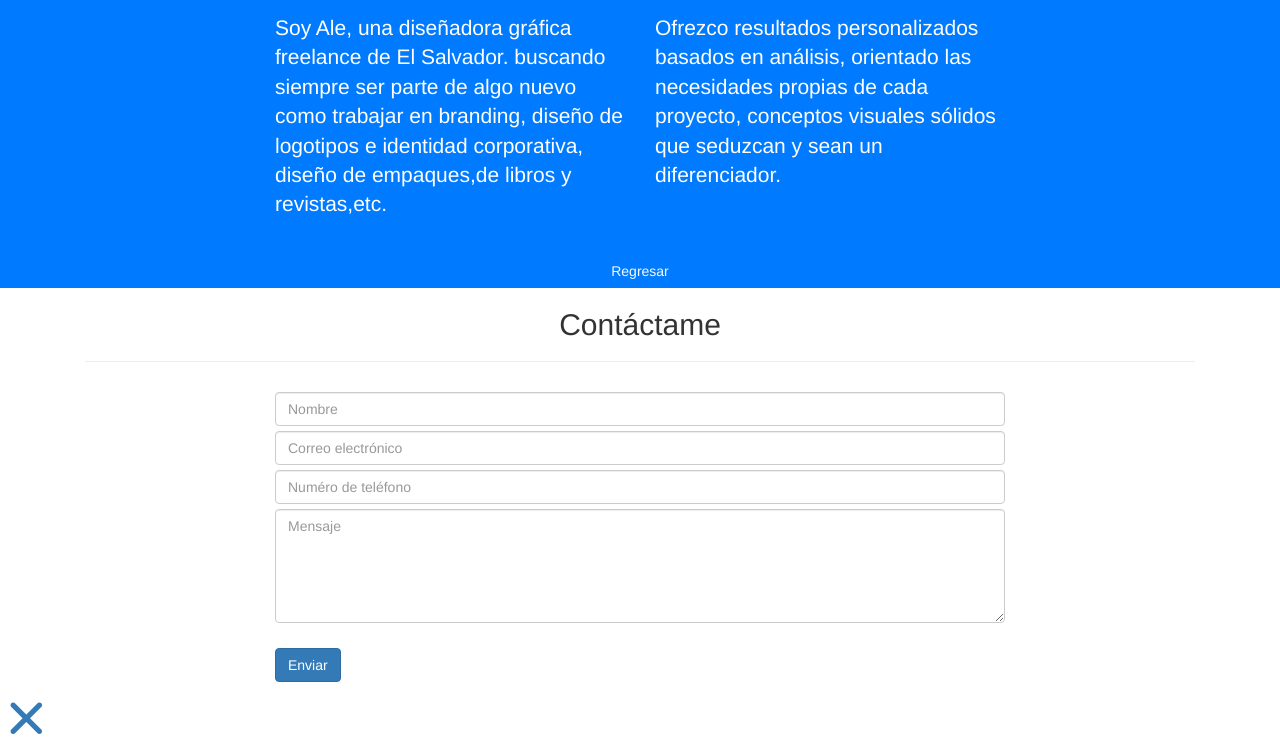
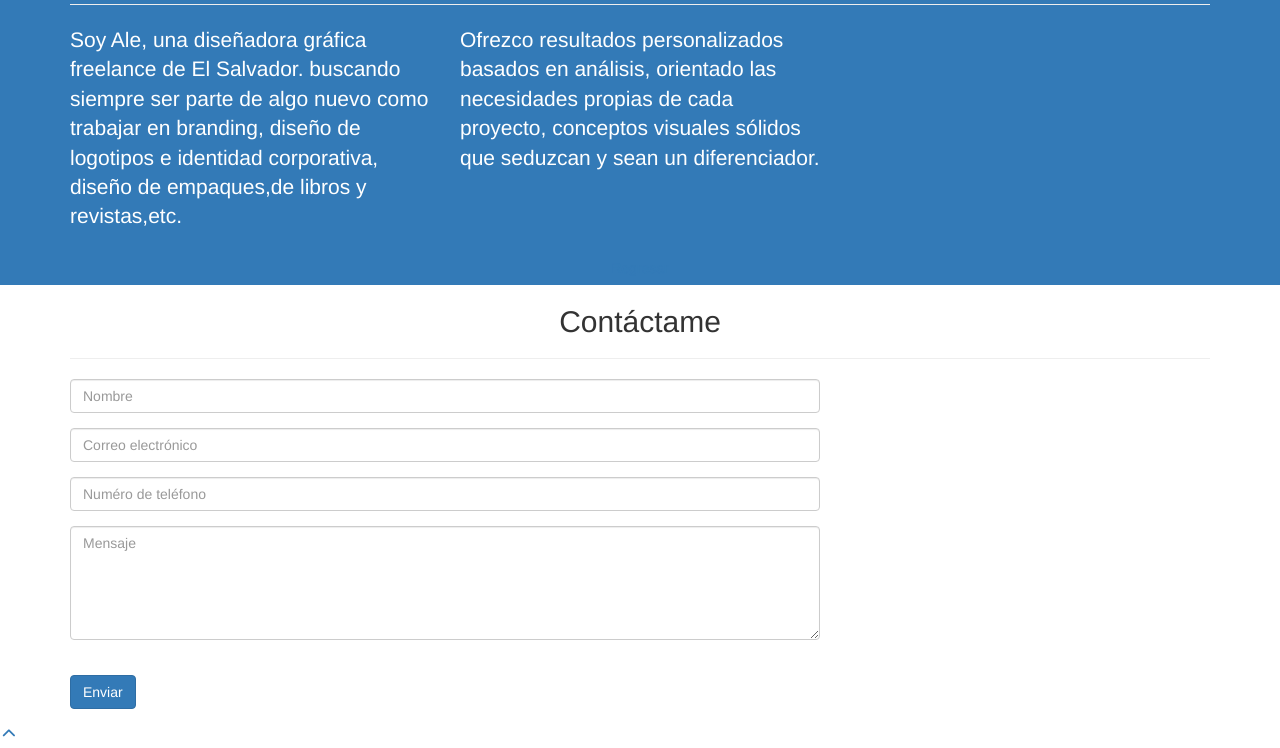
Before and after one commit to aleli-inc/Portafolio-Aleli-Mart-nez, a plain HTML site: page index.html in a window 1280 px wide. Shown: the part 443-1191 px from the top of the page. Drawn offline with nearby package versions, Linux system fonts and the light colour scheme.

Commit message:
Update index.html

```diff
--- a/index.html
+++ b/index.html
@@ -9,8 +9,8 @@
     <title>Portafolio Ale Martínez</title>
 
     <!-- Llamado a libreria bootstrap Bootstrap CSS -->
-    <link rel="stylesheet" href="css/bootstrap.css">
-    <link rel="stylesheet" href="css/estilos.css">
+
+  <link rel="stylesheet" href="css/estilos.css">
     <link rel="stylesheet" href="https://maxcdn.bootstrapcdn.com/bootstrap/3.4.0/css/bootstrap.min.css">
 
     <!-- LLamada a libreria jQuery first, para utilizar la libreria Bootstrap JS -->
```
